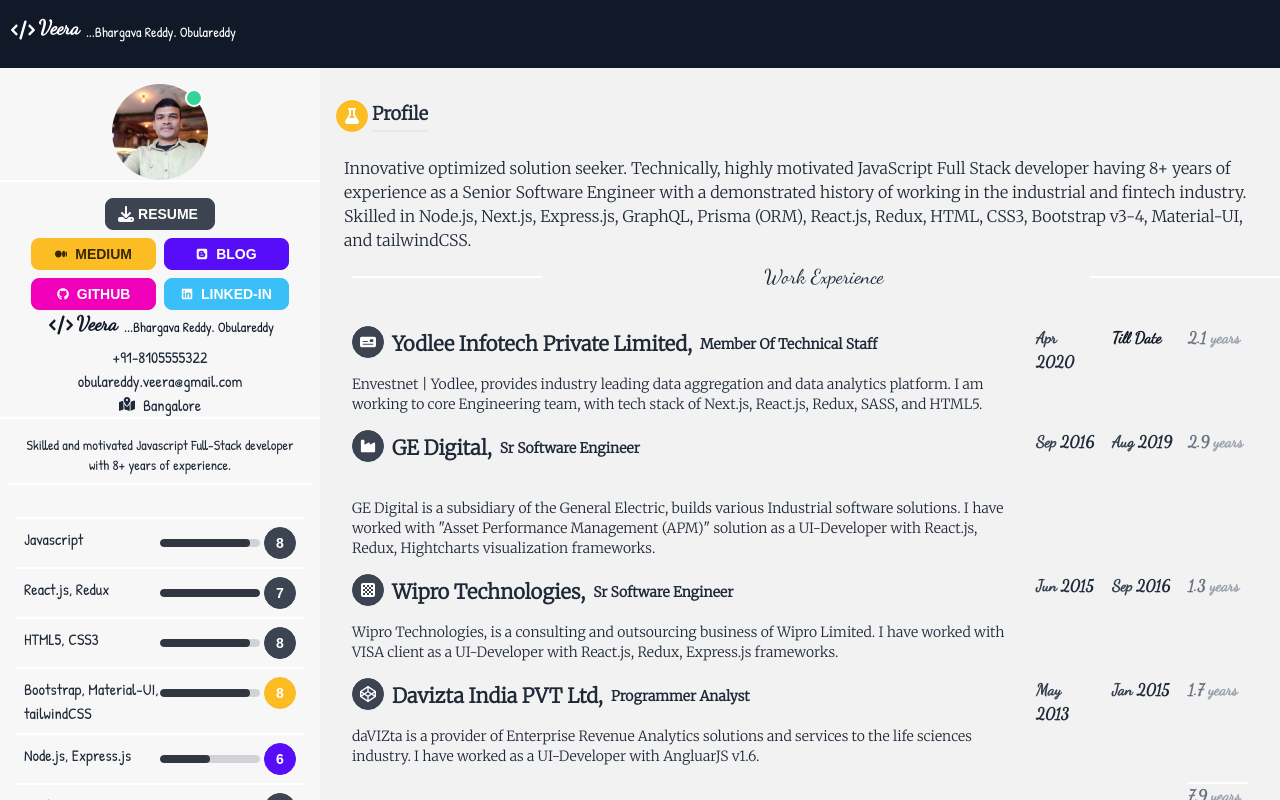
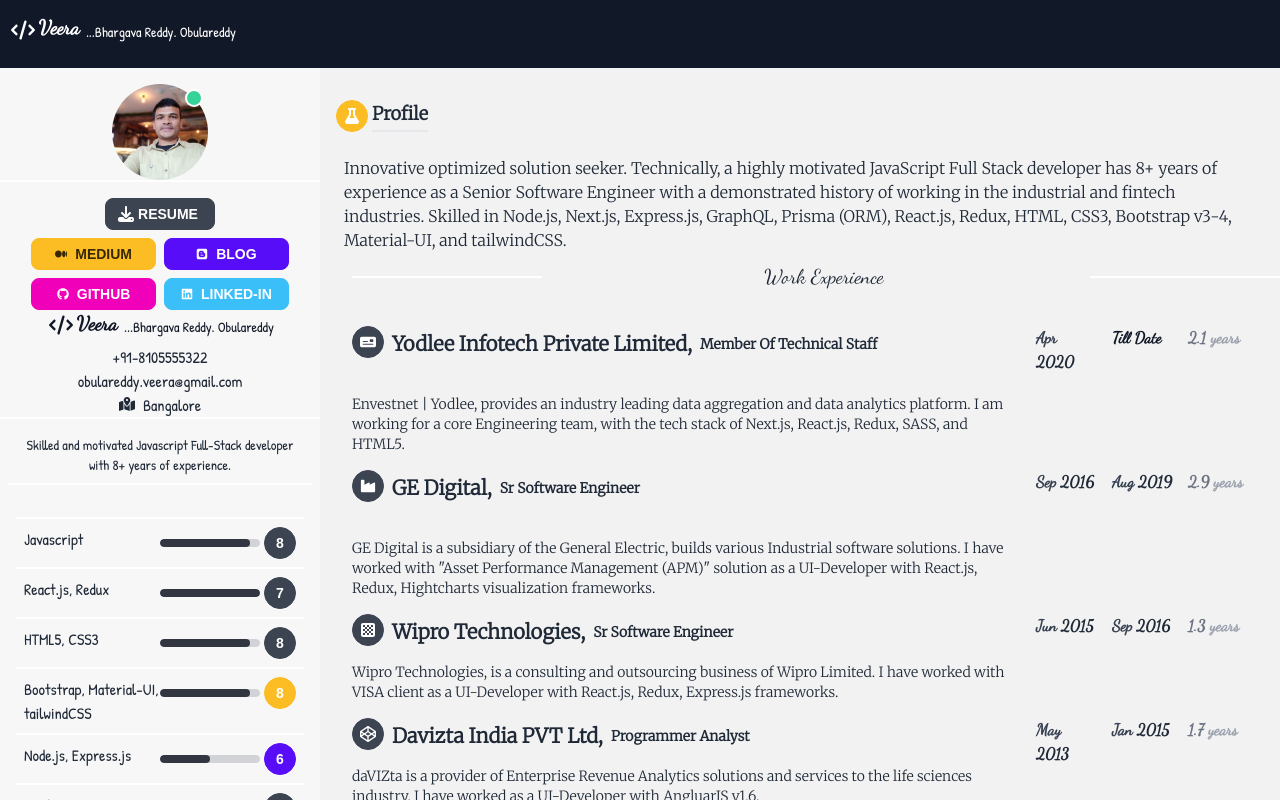
Before and after one commit to obulareddyveera/veera-profile, a Next.js app: page / in a window 1280 px wide. Shown: the top 800 px of the page. Built offline with nearby package versions, Linux system fonts and the light colour scheme; a web font is replaced by a local one.

Commit message:
added page title

```diff
--- a/pages/blog.js
+++ b/pages/blog.js
@@ -1,10 +1,15 @@
+import Head from 'next/head';
 import Blog from '../src/containers/blog'
 
 export default function Home(props) {
   return (
-    <div>
+    <>
+      <Head>
+        <title>Techie | Veera - Blog</title>
+        <meta name="viewport" content="initial-scale=1.0, width=device-width" />
+      </Head>
       <Blog data={props.mediumPostList} />
-    </div>
+    </>
   )
 }
 
@@ -17,6 +22,6 @@
 
 
   return {
-    props: {mediumPostList: data}, // will be passed to the page component as props
+    props: { mediumPostList: data }, // will be passed to the page component as props
   }
 }
--- a/pages/index.js
+++ b/pages/index.js
@@ -1,9 +1,15 @@
+import Head from 'next/head'
 import Profile from '../src/containers/profile'
 
 export default function Home() {
   return (
-    <div>
+    <>
+      <Head>
+        <title>Techie | Veera - Profile</title>
+        <meta name="viewport" content="initial-scale=1.0, width=device-width" />
+      </Head>
+
       <Profile />
-    </div>
+    </>
   )
 }
--- a/src/metadata/config.js
+++ b/src/metadata/config.js
@@ -3,9 +3,9 @@
 
 const config = {
     introduction: [
-        `Innovative optimized solution seeker. Technically, highly motivated JavaScript Full Stack developer having 8+ years of experience as a
-        Senior Software Engineer with a demonstrated history of working in the industrial and fintech industry.
-        Skilled in Node.js, Next.js, Express.js, GraphQL, Prisma (ORM), React.js, Redux, HTML, CSS3, Bootstrap v3-4, Material-UI, and tailwindCSS.`,
+        `Innovative optimized solution seeker. Technically, a highly motivated JavaScript Full Stack developer has 8+ years of experience as a Senior Software Engineer
+        with a demonstrated history of working in the industrial and fintech industries. Skilled in Node.js, Next.js, Express.js, GraphQL, Prisma (ORM), React.js,
+        Redux, HTML, CSS3, Bootstrap v3-4, Material-UI, and tailwindCSS.`,
     ],
     quickMe: `Skilled and motivated Javascript Full-Stack developer with 8+ years of experience.`,
     location: 'Bangalore',
@@ -14,8 +14,7 @@
         {
             name: 'Yodlee Infotech Private Limited',
             role: 'Member Of Technical Staff',
-            desc: `Envestnet | Yodlee, provides industry leading data aggregation and data analytics platform.
-            I am working to core Engineering team, with tech stack of Next.js, React.js, Redux, SASS, and HTML5.`,
+            desc: `Envestnet | Yodlee, provides an industry leading data aggregation and data analytics platform. I am working for a core Engineering team, with the tech stack of Next.js, React.js, Redux, SASS, and HTML5.`,
             start: new Date(2020, 4, 0),
             end: null,
             icon: faMoneyCheck,
```
